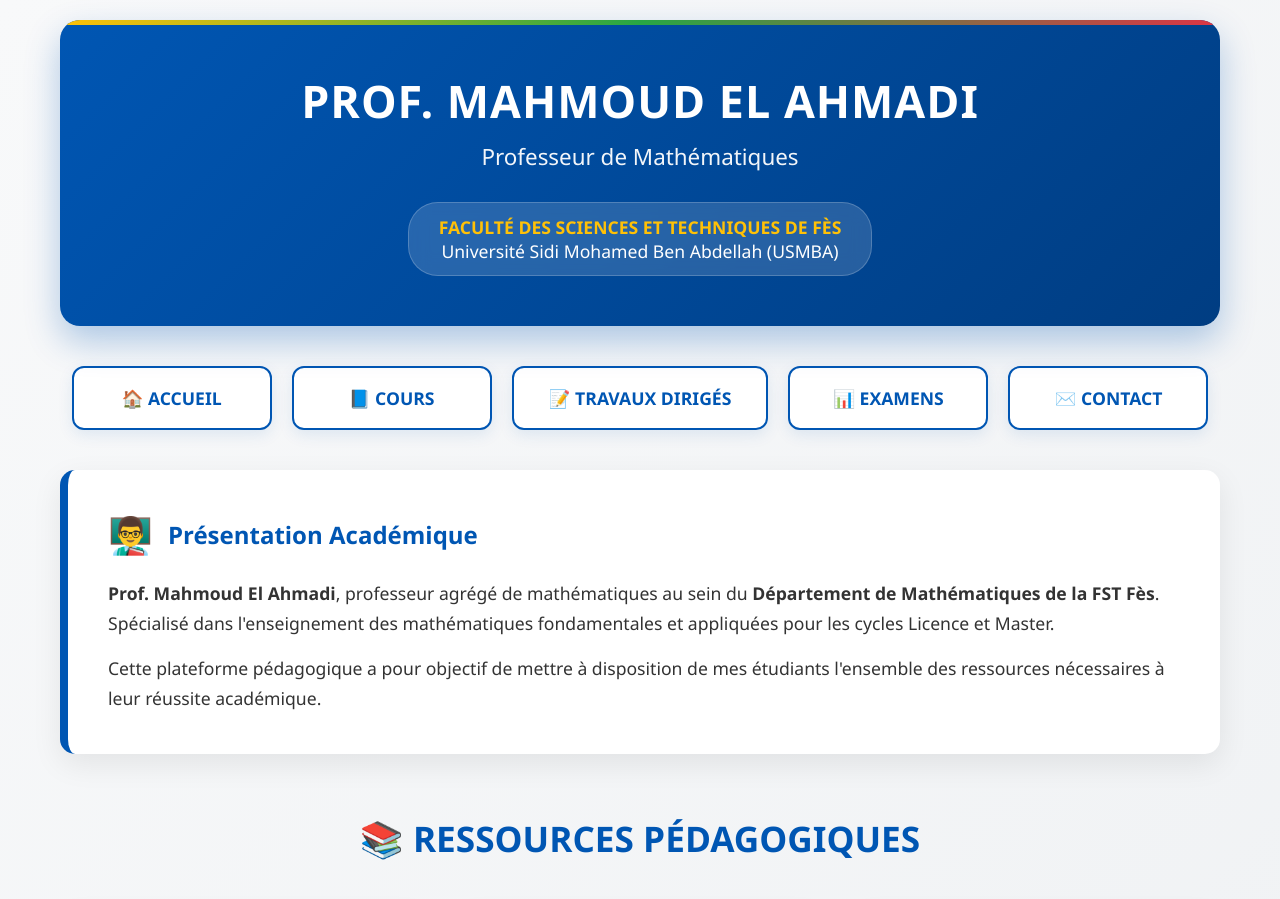
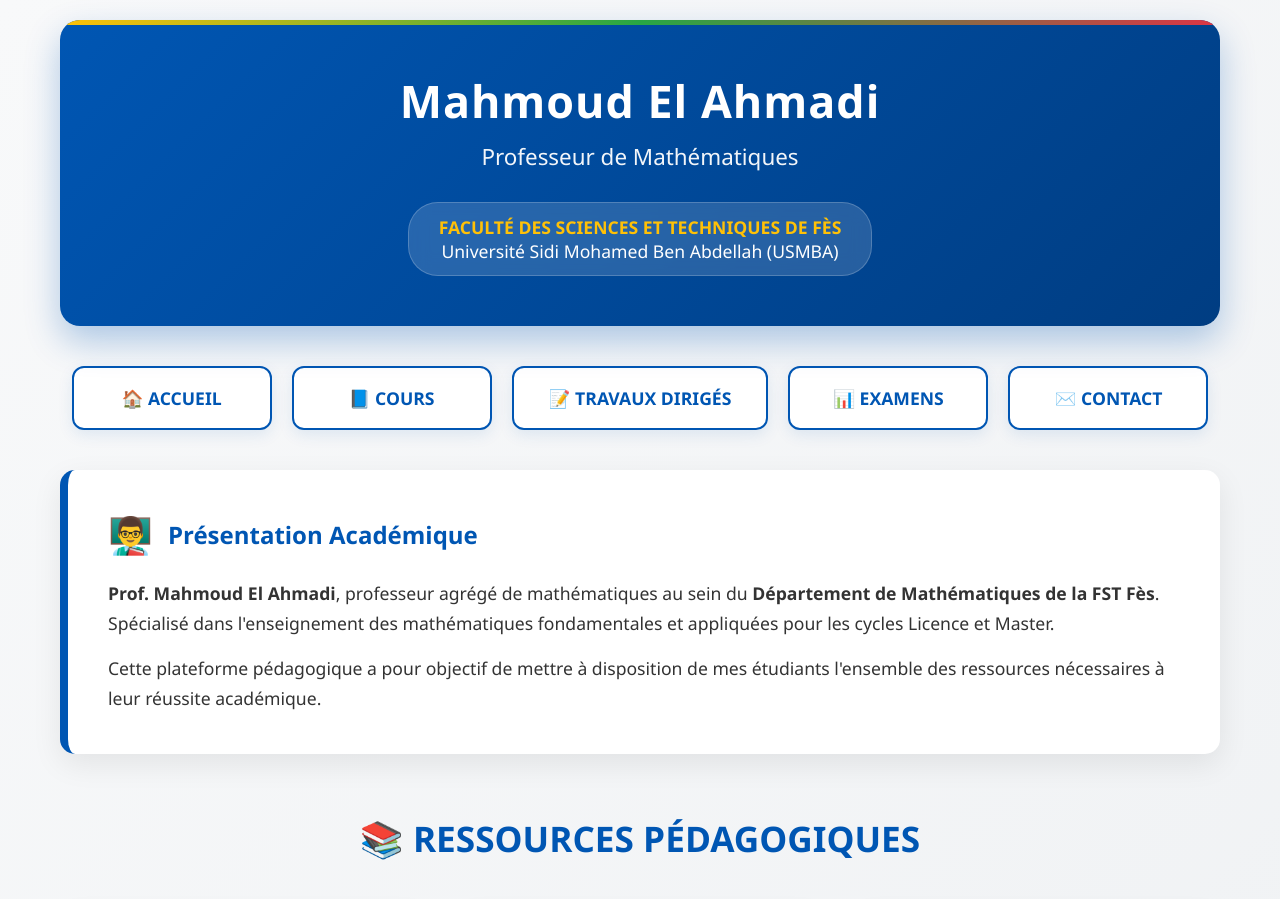
Before and after one commit to mahmoudmath/mahmoudmath.github.io, a Jekyll site: the page index.html, which Jekyll copies as it is, in a window 1280 px wide and 900 px high. Built offline with Jekyll 4.4.1, drawn with Linux system fonts in a browser that asks for light colours.

Commit message:
Update index.html

```diff
--- a/index.html
+++ b/index.html
@@ -344,7 +344,7 @@
     <div class="container">
         <!-- EN-TÊTE AVEC VOTRE NOM -->
         <header class="professor-header">
-            <div class="professor-name">PROF. MAHMOUD EL AHMADI</div>
+            <div class="professor-name"> Mahmoud El Ahmadi</div>
             <div class="professor-title">Professeur de Mathématiques</div>
             <div class="institution">
                 <span class="university">FACULTÉ DES SCIENCES ET TECHNIQUES DE FÈS</span><br>
```
